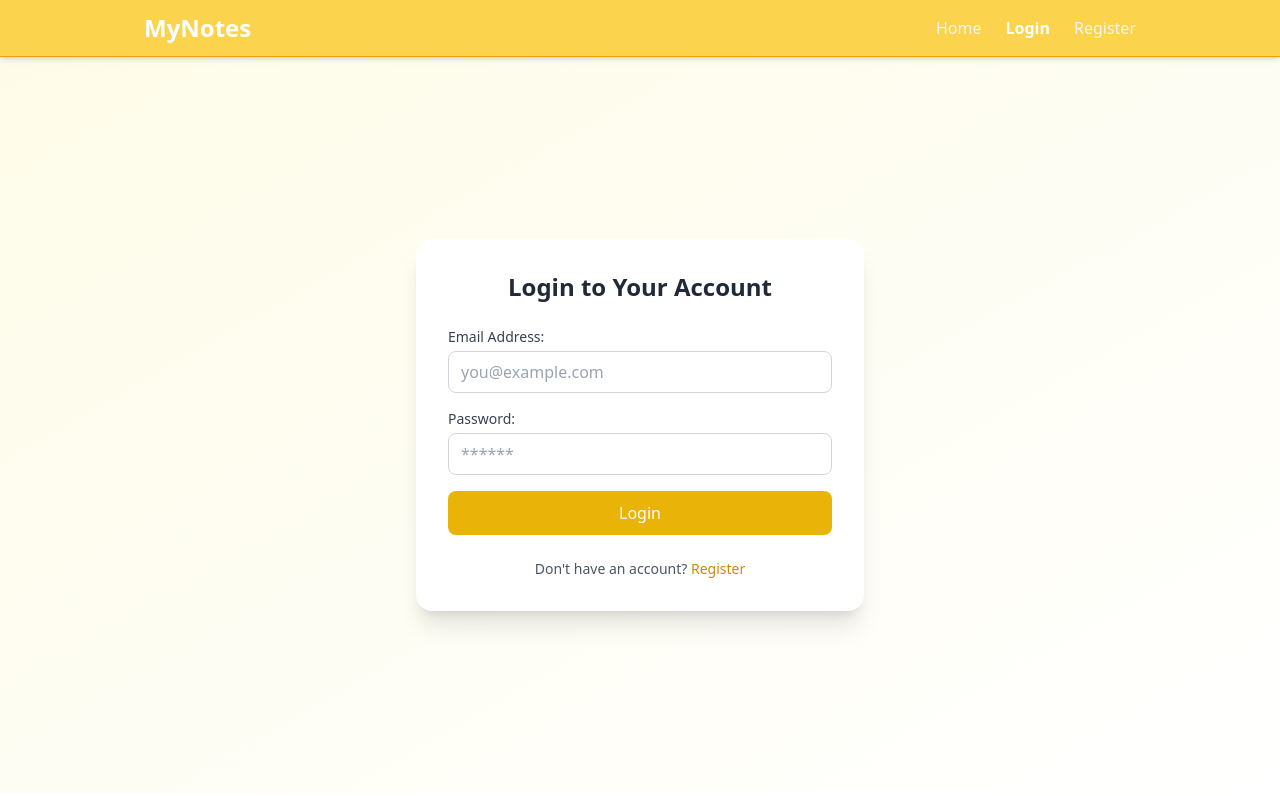
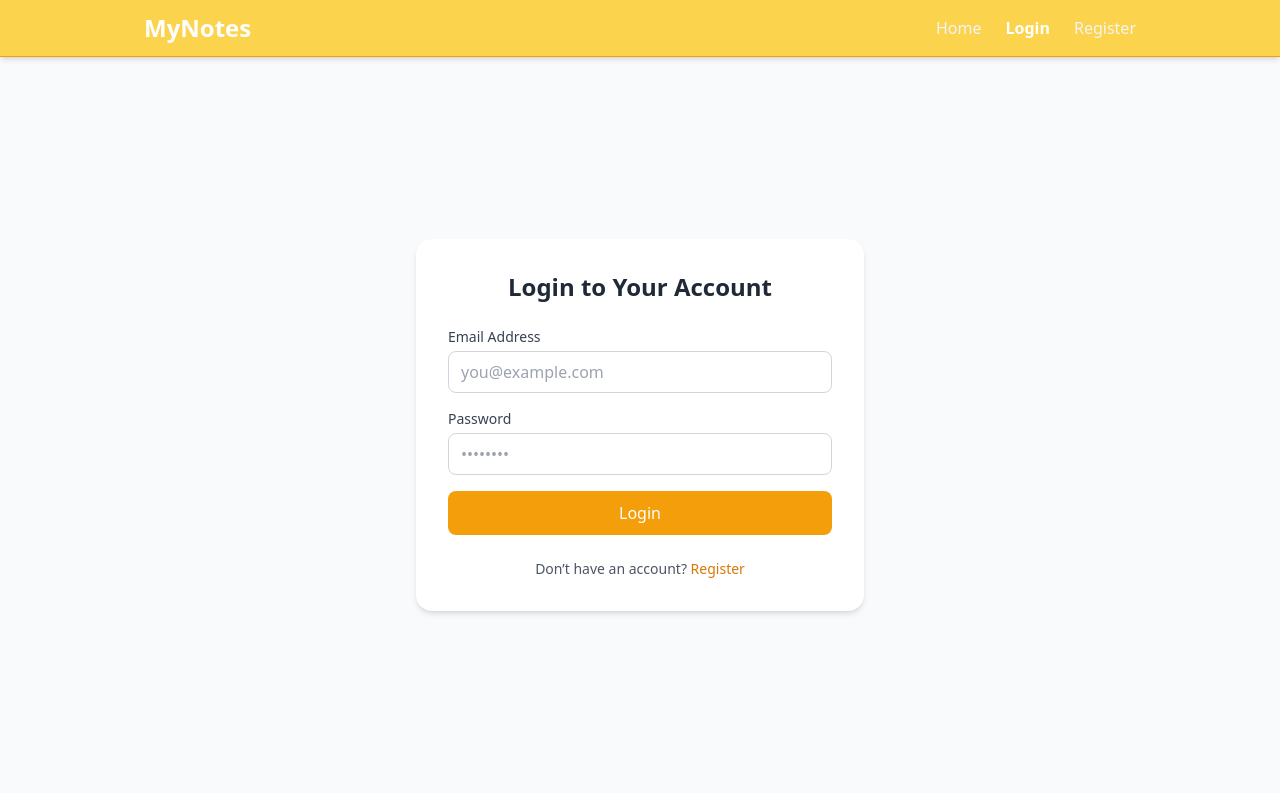
Before and after one commit to SohamBK/google-keep-clone, a React app in the folder frontend/: page /login in a window 1280 px wide. Shown: the top 796 px of the page. Built offline with nearby package versions, Linux system fonts and the light colour scheme; the HTML template or start-up script is replaced by a standard one.

Commit message:
feat: refactor Login component to use react-hook-form for form handling and validation

```diff
--- a/frontend/src/pages/Login.tsx
+++ b/frontend/src/pages/Login.tsx
@@ -1,73 +1,140 @@
-import React, { useState } from "react";
+import React from "react";
+import { useForm } from "react-hook-form";
 import { Link } from "react-router-dom";
+import { useAppDispatch, useAppSelector } from "../app/hooks";
+import {
+  loginStart,
+  loginSuccess,
+  loginFailure,
+} from "../features/auth/authSlice";
+
+interface LoginFormInputs {
+  email: string;
+  password: string;
+}
 
 const Login: React.FC = () => {
-  const [email, setEmail] = useState("");
-  const [password, setPassword] = useState("");
+  const dispatch = useAppDispatch();
+  const { isLoading, error } = useAppSelector((state) => state.auth);
 
-  const handelSubmit = (e: React.FormEvent) => {
-    e.preventDefault();
-    console.log(`name: ${email} and password: ${password} `);
+  const {
+    register,
+    handleSubmit,
+    formState: { errors },
+  } = useForm<LoginFormInputs>();
+
+  // We’ll replace this dummy handler with API call later
+  const onSubmit = async (data: LoginFormInputs) => {
+    try {
+      dispatch(loginStart());
+      console.log("Form data:", data);
+
+      // Simulate success (we'll add real API next step)
+      setTimeout(() => {
+        dispatch(
+          loginSuccess({
+            userId: "dummy-user-id",
+            email: data.email,
+            accessToken: "dummy-access-token",
+          })
+        );
+      }, 1000);
+    } catch (err: any) {
+      dispatch(loginFailure("Login failed."));
+    }
   };
 
   return (
-    <main className="flex items-center justify-center min-h-[calc(100vh-64px)] bg-gradient-to-br from-yellow-50 to-white">
-      <section className="w-full max-w-md bg-white p-8 rounded-2xl shadow-xl">
-        <h2 className="text-2xl text-center font-semibold text-gray-800 mb-6">
-          {" "}
+    <main className="flex items-center justify-center min-h-[calc(100vh-64px)] bg-gray-50">
+      <section className="w-full max-w-md bg-white p-8 rounded-2xl shadow-md">
+        <h2 className="text-2xl font-semibold text-center text-gray-800 mb-6">
           Login to Your Account
         </h2>
 
-        <form className="space-y-4" onSubmit={handelSubmit}>
+        <form onSubmit={handleSubmit(onSubmit)} className="space-y-4">
+          {/* Email */}
           <div>
             <label
+              htmlFor="email"
               className="block text-sm font-medium text-gray-700 mb-1"
-              htmlFor="email"
             >
-              Email Address:
+              Email Address
             </label>
             <input
               type="email"
               id="email"
               placeholder="you@example.com"
-              value={email}
-              onChange={(e) => {
-                setEmail(e.target.value);
-              }}
-              required
-              className="w-full px-3 py-2 border border-gray-300 rounded-lg focus:outline-none focus:ring-2 focus:ring-yellow-400"
+              {...register("email", {
+                required: "Email is required",
+                pattern: {
+                  value: /^[^\s@]+@[^\s@]+\.[^\s@]+$/,
+                  message: "Invalid email format",
+                },
+              })}
+              className={`w-full px-3 py-2 border rounded-lg focus:outline-none focus:ring-2 ${
+                errors.email
+                  ? "border-red-400 focus:ring-red-400"
+                  : "border-gray-300 focus:ring-amber-400"
+              }`}
             />
+            {errors.email && (
+              <p className="text-sm text-red-500 mt-1">
+                {errors.email.message}
+              </p>
+            )}
           </div>
+
+          {/* Password */}
           <div>
             <label
+              htmlFor="password"
               className="block text-sm font-medium text-gray-700 mb-1"
-              htmlFor="password"
             >
-              Password:
+              Password
             </label>
             <input
               type="password"
               id="password"
-              placeholder="******"
-              required
-              value={password}
-              onChange={(e) => {
-                setPassword(e.target.value);
-              }}
-              className="w-full px-3 py-2 border border-gray-300 rounded-lg focus:outline-none focus:ring-2 focus:ring-yellow-400"
+              placeholder="••••••••"
+              {...register("password", {
+                required: "Password is required",
+                minLength: {
+                  value: 6,
+                  message: "Password must be at least 6 characters",
+                },
+              })}
+              className={`w-full px-3 py-2 border rounded-lg focus:outline-none focus:ring-2 ${
+                errors.password
+                  ? "border-red-400 focus:ring-red-400"
+                  : "border-gray-300 focus:ring-amber-400"
+              }`}
             />
+            {errors.password && (
+              <p className="text-sm text-red-500 mt-1">
+                {errors.password.message}
+              </p>
+            )}
           </div>
+
+          {/* Submit Button */}
           <button
             type="submit"
-            className="w-full py-2.5 bg-yellow-500 text-white font-medium rounded-lg hover:bg-yellow-600 transition-colors duration-200"
+            disabled={isLoading}
+            className="w-full py-2.5 bg-amber-500 text-white font-medium rounded-lg hover:bg-amber-600 disabled:opacity-70 transition-colors duration-200"
           >
-            Login
+            {isLoading ? "Logging in..." : "Login"}
           </button>
+
+          {/* Error message */}
+          {error && (
+            <p className="text-center text-red-500 text-sm mt-2">{error}</p>
+          )}
         </form>
 
+        {/* Footer */}
         <p className="text-center text-sm text-gray-600 mt-6">
-          Don't have an account?{" "}
-          <Link className="text-yellow-600 hover:underline" to="/register">
+          Don’t have an account?{" "}
+          <Link to="/register" className="text-amber-600 hover:underline">
             Register
           </Link>
         </p>
```
